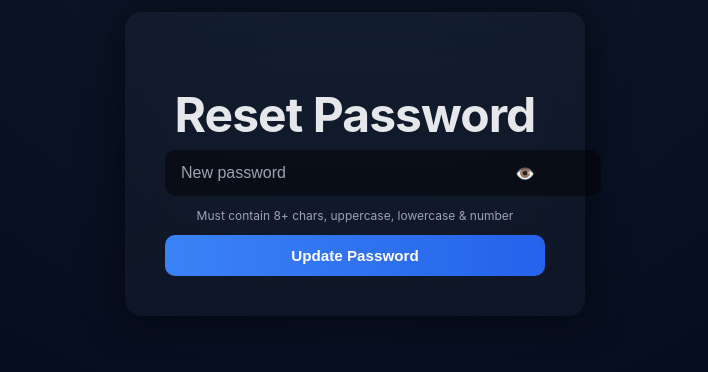
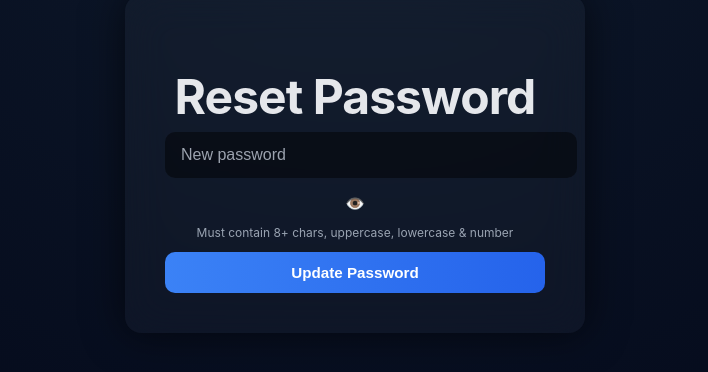
Before and after one commit to Somrik01/PhishAI, a React app in the folder frontend/: page /reset-password/1 in a window 1280 px wide. Shown: the part 236-608 px from the top of the page, without its empty margins (285-993 px from the left). Built offline with nearby package versions, Linux system fonts and the light colour scheme; no server answers; the HTML template or start-up script is replaced by a standard one.

Commit message:
Fixed minor issues

```diff
--- a/frontend/src/pages/Login.css
+++ b/frontend/src/pages/Login.css
@@ -119,45 +119,45 @@ form input:focus {
   margin-bottom: 15px;
 }
 
-/* CENTER GOOGLE BUTTON */
 .google-wrapper {
   display: flex;
   justify-content: center;
-  margin-bottom: 15px;
+  margin-bottom: 20px;
 }
 
-/* PASSWORD FIELD */
-.password-field {
+.password-box {
   position: relative;
 }
 
-.password-field input {
+.password-box input {
   width: 100%;
   padding-right: 40px;
 }
 
-.password-field span {
+.password-box span {
   position: absolute;
-  right: 10px;
+  right: 12px;
   top: 50%;
   transform: translateY(-50%);
   cursor: pointer;
+  font-size: 18px;
 }
 
-/* FORGOT PASSWORD */
 .forgot {
   text-align: right;
   color: #4f7cff;
   cursor: pointer;
   font-size: 14px;
-  margin: 8px 0 14px;
+  margin-top: 8px;
+  margin-bottom: 15px;
 }
 
-/* INFO TEXT */
-.info {
-  margin-top: 10px;
-  font-size: 14px;
-  text-align: center;
+input {
+  width: 100%;
+  padding: 12px;
+  border-radius: 10px;
+  border: none;
+  margin-bottom: 15px;
 }
 
 /* HINT */
--- a/frontend/src/pages/Login.jsx
+++ b/frontend/src/pages/Login.jsx
@@ -5,18 +5,6 @@ import { GoogleLogin } from "@react-oauth/google";
 import "./Login.css";
 
 const API_BASE = import.meta.env.VITE_API_URL;
-
-function extractError(data) {
-  if (typeof data === "string") return data;
-  if (data?.detail) {
-    if (Array.isArray(data.detail)) {
-      return data.detail.map(e => e.msg).join(", ");
-    }
-    return data.detail;
-  }
-  if (data?.message) return data.message;
-  return "Something went wrong";
-}
 
 export default function Login() {
   const { login } = useContext(AuthContext);
@@ -26,8 +14,8 @@ export default function Login() {
   const [username, setUsername] = useState("");
   const [password, setPassword] = useState("");
   const [showPassword, setShowPassword] = useState(false);
+  const [error, setError] = useState("");
   const [loading, setLoading] = useState(false);
-  const [error, setError] = useState("");
 
   const handleSubmit = async (e) => {
     e.preventDefault();
@@ -51,7 +39,7 @@ export default function Login() {
       login(data.access_token, username);
       navigate("/");
     } catch (err) {
-      setError(extractError(err));
+      setError(err?.detail || "Something went wrong");
     } finally {
       setLoading(false);
     }
@@ -64,12 +52,12 @@ export default function Login() {
         <h1 className="logo">PhishAI</h1>
 
         <p className="subtitle">
-          {isRegister ? "Create your account" : "Sign in to your account"}
+          {isRegister ? "Create account" : "Sign in to your account"}
         </p>
 
         <p className="muted">
           {isRegister ? (
-            <>Already have an account? <span onClick={() => setIsRegister(false)}>Log in</span></>
+            <>Already have an account? <span onClick={() => setIsRegister(false)}>Login</span></>
           ) : (
             <>Don’t have an account? <span onClick={() => setIsRegister(true)}>Create one</span></>
           )}
@@ -77,27 +65,20 @@ export default function Login() {
 
         {error && <div className="auth-error">{error}</div>}
 
-        {/* ✅ CENTERED GOOGLE BUTTON */}
+        {/* FIXED GOOGLE BUTTON */}
         <div className="google-wrapper">
           <GoogleLogin
-            onSuccess={async res => {
-              try {
+            onSuccess={async (res) => {
               const r = await fetch(`${API_BASE}/auth/google`, {
                 method: "POST",
                 headers: { "Content-Type": "application/json" },
-                  body: JSON.stringify({ token: res.credential })
+                body: JSON.stringify({ token: res.credential }),
               });
 
               const data = await r.json();
-                if (!r.ok) throw data;
-
               login(data.access_token);
               navigate("/");
-              } catch (e) {
-                setError(extractError(e));
-              }
             }}
-            onError={() => setError("Google sign-in failed")}
           />
         </div>
 
@@ -111,8 +92,8 @@ export default function Login() {
             required
           />
 
-          {/* ✅ PASSWORD WITH TOGGLE */}
-          <div className="password-field">
+          {/* PASSWORD WITH EYE FIX */}
+          <div className="password-box">
             <input
               type={showPassword ? "text" : "password"}
               placeholder="Password"
@@ -121,26 +102,20 @@ export default function Login() {
               required
             />
             <span onClick={() => setShowPassword(!showPassword)}>
-              {showPassword ? "🙈" : "👁️"}
+              {showPassword ? "🙈" : "👁"}
             </span>
           </div>
 
           {!isRegister && (
-            <p
-              className="forgot"
-              onClick={() => navigate("/forgot-password")}
-            >
+            <p className="forgot" onClick={() => navigate("/forgot-password")}>
               Forgot password?
             </p>
           )}
 
           <button className="primary" disabled={loading}>
-            {loading
-              ? isRegister ? "Creating..." : "Signing in..."
-              : isRegister ? "Create account" : "Sign in"}
+            {loading ? "Loading..." : isRegister ? "Create Account" : "Sign In"}
           </button>
         </form>
-
       </div>
     </div>
   );
```
Lines whose indentation alone changed are shown as unchanged.
